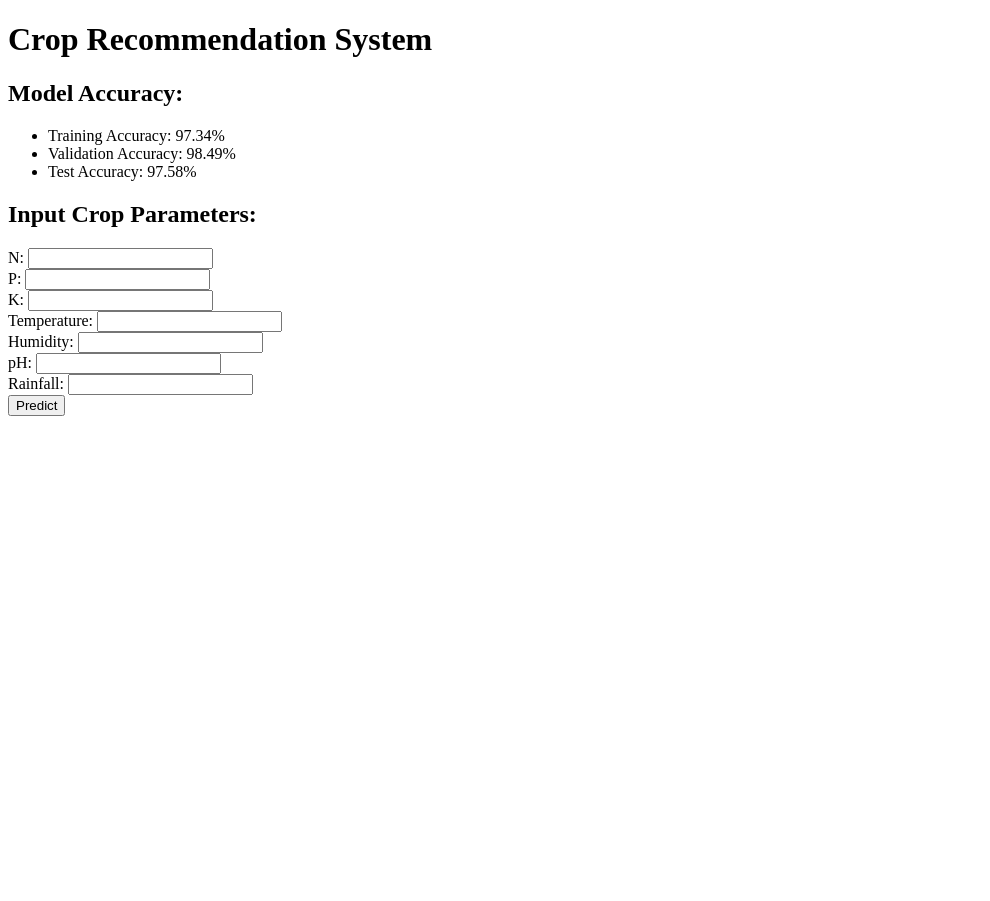
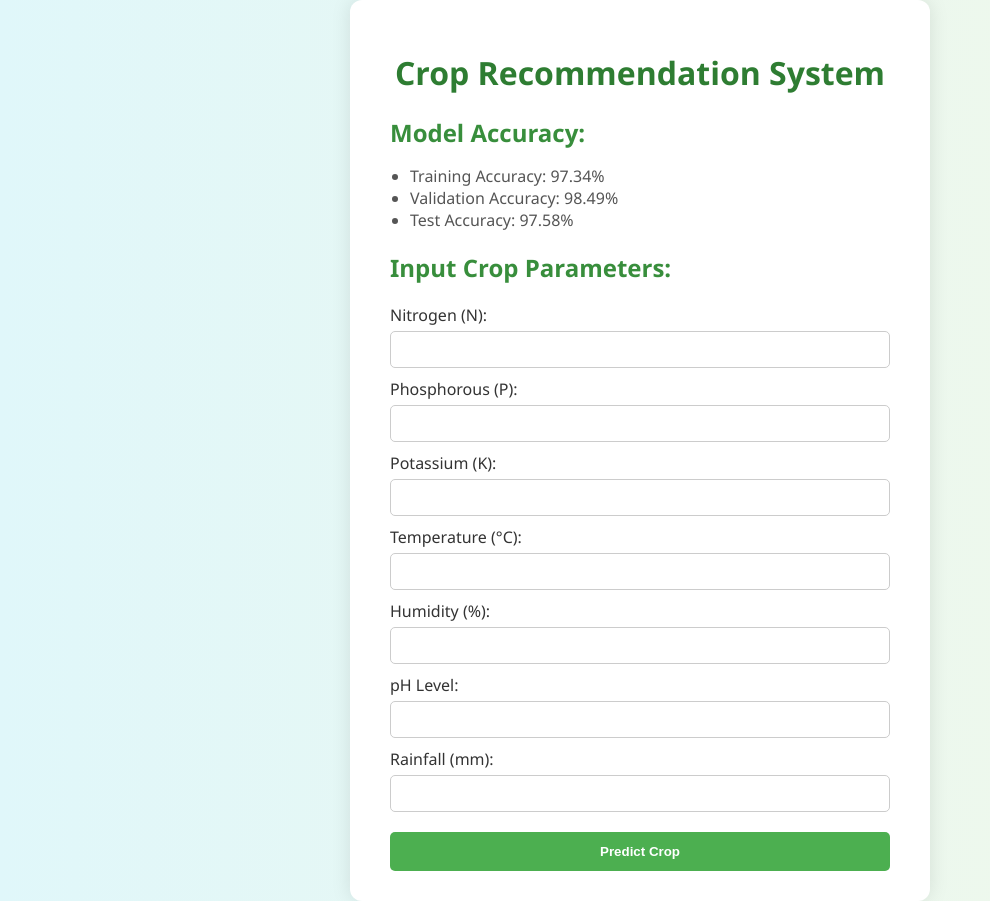
Before and after one commit to lovnishverma/-Crop-Recommendation-, a Flask app: page / in a window 1280 px wide. Shown: the whole page, without its empty margins (0-990 px from the left). Before the commit the page ends 416 px from the top, so only its background shows below. Run offline with Flask 3, Linux system fonts and the light colour scheme.

Commit message:
Update index.html

```diff
--- a/templates/index.html
+++ b/templates/index.html
@@ -1,9 +1,94 @@
 <!DOCTYPE html>
-<html>
+<html lang="en">
 <head>
+    <meta charset="UTF-8">
     <title>Crop Recommendation System</title>
+    <style>
+        body {
+            font-family: 'Segoe UI', Tahoma, Geneva, Verdana, sans-serif;
+            background: linear-gradient(to right, #e0f7fa, #f1f8e9);
+            margin: 0;
+            padding: 0;
+            display: flex;
+            justify-content: center;
+            align-items: center;
+            min-height: 100vh;
+        }
+
+        .container {
+            background-color: #ffffff;
+            padding: 30px 40px;
+            border-radius: 12px;
+            box-shadow: 0 0 20px rgba(0, 0, 0, 0.1);
+            width: 100%;
+            max-width: 500px;
+        }
+
+        h1 {
+            text-align: center;
+            color: #2e7d32;
+        }
+
+        h2 {
+            color: #388e3c;
+            margin-bottom: 10px;
+        }
+
+        ul {
+            padding-left: 20px;
+            color: #555;
+        }
+
+        form {
+            margin-top: 20px;
+        }
+
+        label {
+            display: block;
+            margin-top: 10px;
+            font-weight: 500;
+            color: #333;
+        }
+
+        input {
+            width: 100%;
+            padding: 10px;
+            margin-top: 5px;
+            border-radius: 5px;
+            border: 1px solid #ccc;
+            box-sizing: border-box;
+        }
+
+        .button {
+            width: 100%;
+            padding: 12px;
+            margin-top: 20px;
+            background-color: #4caf50;
+            color: white;
+            border: none;
+            border-radius: 5px;
+            cursor: pointer;
+            font-weight: bold;
+        }
+
+        .button:hover {
+            background-color: #388e3c;
+        }
+
+        .result {
+            margin-top: 20px;
+            background-color: #e8f5e9;
+            padding: 15px;
+            border-radius: 8px;
+            text-align: center;
+            color: #2e7d32;
+            font-weight: bold;
+        }
+    </style>
 </head>
 <body>
+
+    <div class="container">
         <h1>Crop Recommendation System</h1>
 
         <h2>Model Accuracy:</h2>
@@ -15,18 +100,36 @@
 
         <h2>Input Crop Parameters:</h2>
         <form method="post" action="/predict">
-        N: <input type="number" name="n" step="any" required><br>
-        P: <input type="number" name="p" step="any" required><br>
-        K: <input type="number" name="k" step="any" required><br>
-        Temperature: <input type="number" name="temperature" step="any" required><br>
-        Humidity: <input type="number" name="humidity" step="any" required><br>
-        pH: <input type="number" name="ph" step="any" required><br>
-        Rainfall: <input type="number" name="rainfall" step="any" required><br>
-        <button type="submit">Predict</button>
+            <label for="n">Nitrogen (N):</label>
+            <input type="number" name="n" step="any" required>
+
+            <label for="p">Phosphorous (P):</label>
+            <input type="number" name="p" step="any" required>
+
+            <label for="k">Potassium (K):</label>
+            <input type="number" name="k" step="any" required>
+
+            <label for="temperature">Temperature (°C):</label>
+            <input type="number" name="temperature" step="any" required>
+
+            <label for="humidity">Humidity (%):</label>
+            <input type="number" name="humidity" step="any" required>
+
+            <label for="ph">pH Level:</label>
+            <input type="number" name="ph" step="any" required>
+
+            <label for="rainfall">Rainfall (mm):</label>
+            <input type="number" name="rainfall" step="any" required>
+
+            <button class="button" type="submit">Predict Crop</button>
         </form>
 
         {% if data %}
-        <h2>Recommended Crop: {{ data }}</h2>
+        <div class="result">
+            Recommended Crop: {{ data }}
+        </div>
         {% endif %}
+    </div>
+
 </body>
 </html>
```
Lines whose indentation alone changed are shown as unchanged.
